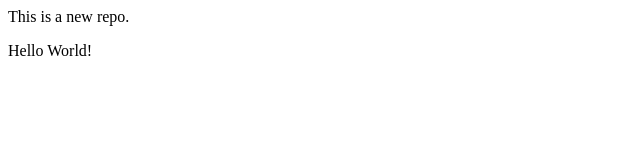
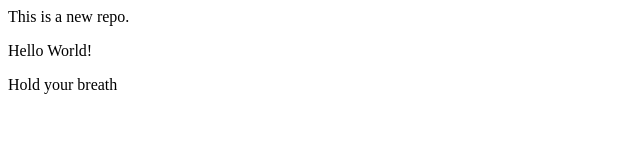
Before and after one commit to Abhishek181997/localrepo, a plain HTML site: page index.html in a window 1280 px wide. Shown: the whole page, without its empty margins (0-640 px from the left). Drawn offline with Linux system fonts and the light colour scheme.

Commit message:
Added new line

```diff
--- a/index.html
+++ b/index.html
@@ -1,2 +1,3 @@
 <p>This is a new repo.</p>
 <p>Hello World!</p>
+<p>Hold your breath</p>
```
